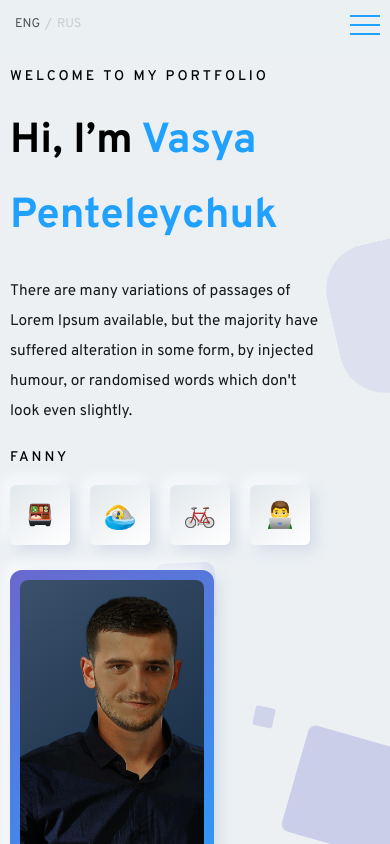
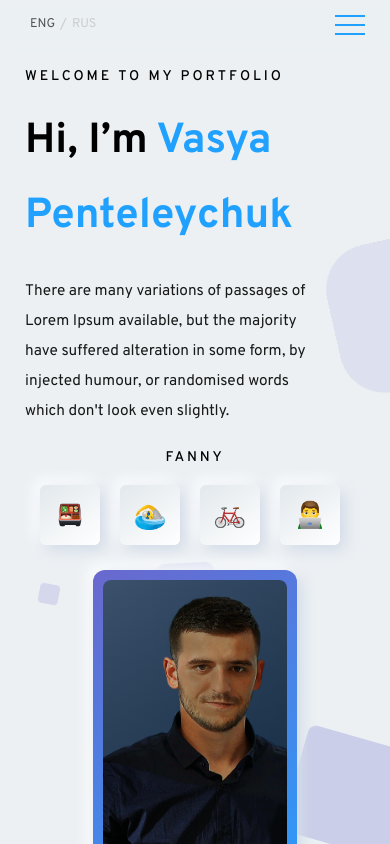
Before and after one commit to penteleichuk/portfolio, a React (Create React App) app: page / in a window 390 px wide. Shown: the top 844 px of the page. Built offline with nearby package versions, Linux system fonts and the light colour scheme.

Commit message:
fix profile page

```diff
--- a/src/components/common/styles/general.scss
+++ b/src/components/common/styles/general.scss
@@ -35,4 +35,8 @@
   .content {
     padding: 60px 0 0 0;
   }
+
+  .container {
+    padding: 0 25px;
+  }
 }
--- a/src/components/header/Header.scss
+++ b/src/components/header/Header.scss
@@ -195,15 +195,11 @@
 
             transition: all 0.5s ease 0s;
             backdrop-filter: blur(5px);
-            background: rgb(10 49 110 / 90%);
+            background: linear-gradient(145deg, #6a68cef5, #279ffedb);
 
             &.active {
                 right: 0;
             }
-        }
-
-        &__list {
-            display: block;
         }
 
         &__link {
@@ -212,6 +208,8 @@
         }
 
         &__list {
+            display: block;
+
             li {
                 margin: 0 0 20px 0;
 
@@ -220,5 +218,9 @@
                 }
             }
         }
+
+        &__link_active {
+            color: #20a1ff;
+        }
     }
 }
--- a/src/components/main/Main.scss
+++ b/src/components/main/Main.scss
@@ -102,7 +102,7 @@
 @media (max-width: 600px) {
     .main {
         flex-direction: column;
-        align-items: start;
+        align-items: center;
 
         &__welcome {
             margin-top: 30px;
@@ -113,16 +113,23 @@
         }
 
         &__image {
-            max-width: 55%;
+            max-width: 60%;
             margin-top: 15px;
         }
 
         &__fanny {
             margin-top: 25px;
+
+            .subtitle {
+                display: block;
+                text-align: center;
+            }
         }
 
         &__fanny-list {
             margin-top: 10px;
+            display: flex;
+            justify-content: center;
         }
     }
 }
```
Also changed, not shown: package.json (+6 -2 lines).
